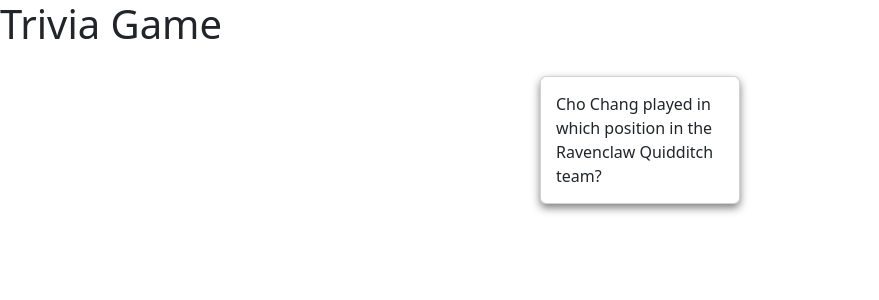
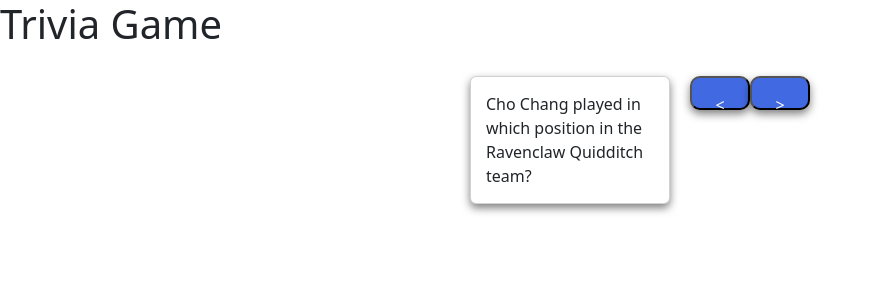
Before and after one commit to mathewrobins/react-trivia, a React (Vite) app: page / in a window 1280 px wide. Shown: the top 300 px of the page, without its empty margins (0-879 px from the left). Built offline with nearby package versions, Linux system fonts and the light colour scheme.

Commit message:
Index changes with forward and backward buttons

```diff
--- a/src/App.css
+++ b/src/App.css
@@ -36,6 +36,17 @@ html, body {
   cursor: pointer;
 }
 
+.nav-button{
+  background-color: #4169E1;
+  box-shadow:0 4px 8px rgba(0,0,0,0.5);
+  color: white;
+  border-radius: 10px;
+  padding: 15px;
+  height: 30px;
+  width: 60px;
+  transition: transform 0.3s ease;
+}
+
 /* .card:hover {
   transform: scale(1.05);
   background-color: #6A9AE2;
--- a/src/App.tsx
+++ b/src/App.tsx
@@ -1,10 +1,10 @@
+import { useState } from "react";
 import "./App.css";
 import Question from "./assets/Question";
 
 function App() {
-  // const question = "Who are you?"
-  // const answer = "Me"
-  const question = [
+
+  const questions = [
     {
       id: 1,
       question: "What was the name of Hagrid's Norwegian Ridgeback dragon?",
@@ -108,18 +108,56 @@ function App() {
     }
   ];
 
+  // interface NavButtonProps {
+  //   direction: string;
+  // }
+
+  const numQuestions = questions.length
+  const [index, setIndex] = useState(0)
+
+  function handleClick(direction: string){
+    if (direction === "back"){
+      if (index > 0){
+        setIndex(index - 1);
+      }
+    }
+    if (direction === "forward"){
+      if (index < numQuestions){
+        setIndex(index + 1);
+      }
+    }
+    console.log(index);
+  }
+
+
   return (
     <>
       <h1>Trivia Game</h1>
-      <div>
         <div className="container">
+
           <Question
-            key={question[1].id}
-            question={question[1].question}
-            answer={question[1].answer}
+            key={questions[1].id}
+            question={questions[1].question}
+            answer={questions[1].answer}
           />
+          <div className = "bottom">
+            <button
+              className = "nav-button"
+              key = "back"
+              onClick = {()=>{ handleClick("back")}}
+              >
+                 &lt;
+              </button>
+              <button
+                className = "nav-button"
+                key = "forward"
+                onClick = {()=>{ handleClick("forward")}}
+                >
+                  &gt;
+              </button>
+
+          </div>
         </div>
-      </div>
     </>
   );
 }
```
